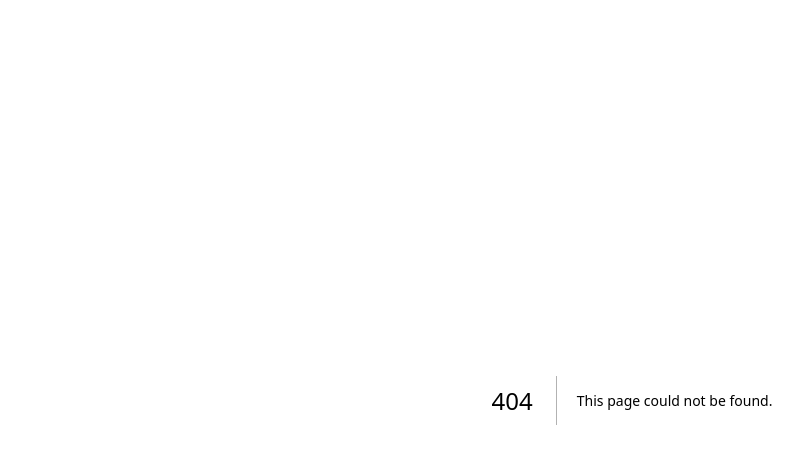
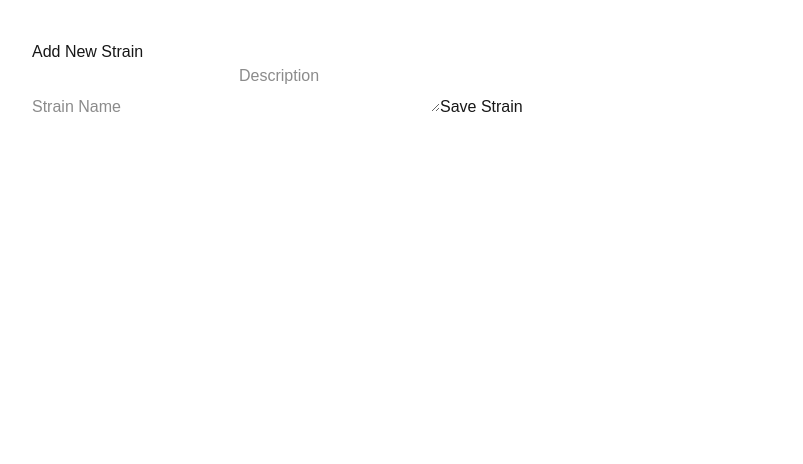
Before and after one commit to Jondoez2/nextjs-boilerplate, a Next.js app: page /app/login/app/add-strain in a window 1280 px wide. Before the commit this address had no page. Shown: the top 464 px of the page, without its empty margins (8-811 px from the left). Built offline with nearby package versions, Linux system fonts and the light colour scheme.

Commit message:
strainsCreate page.jsx

```diff
--- /dev/null
+++ b/app/app/login/app/add-strain/page.jsx
@@ -0,0 +1,38 @@
+"use client";
+import { useState } from "react";
+import { supabase } from "../../lib/supabase";
+
+export default function AddStrain() {
+  const [name, setName] = useState("");
+  const [description, setDescription] = useState("");
+  const [message, setMessage] = useState("");
+
+  async function handleSubmit() {
+    const { error } = await supabase
+      .from("strains")
+      .insert([{ name, description }]);
+
+    if (error) setMessage(error.message);
+    else setMessage("Strain added successfully!");
+  }
+
+  return (
+    <div style={{ padding: 40 }}>
+      <h1>Add New Strain</h1>
+
+      <input
+        placeholder="Strain Name"
+        onChange={(e) => setName(e.target.value)}
+      />
+
+      <textarea
+        placeholder="Description"
+        onChange={(e) => setDescription(e.target.value)}
+      />
+
+      <button onClick={handleSubmit}>Save Strain</button>
+
+      <p>{message}</p>
+    </div>
+  );
+}
```
